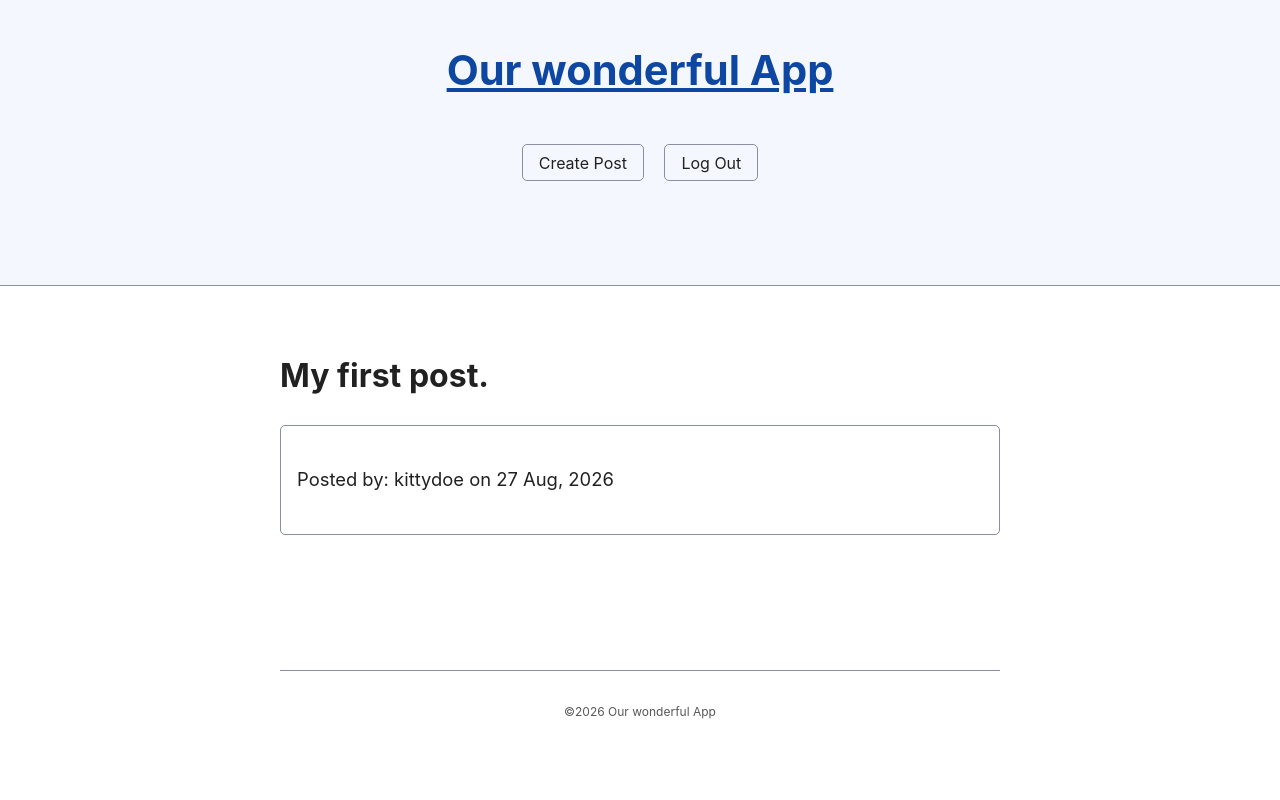
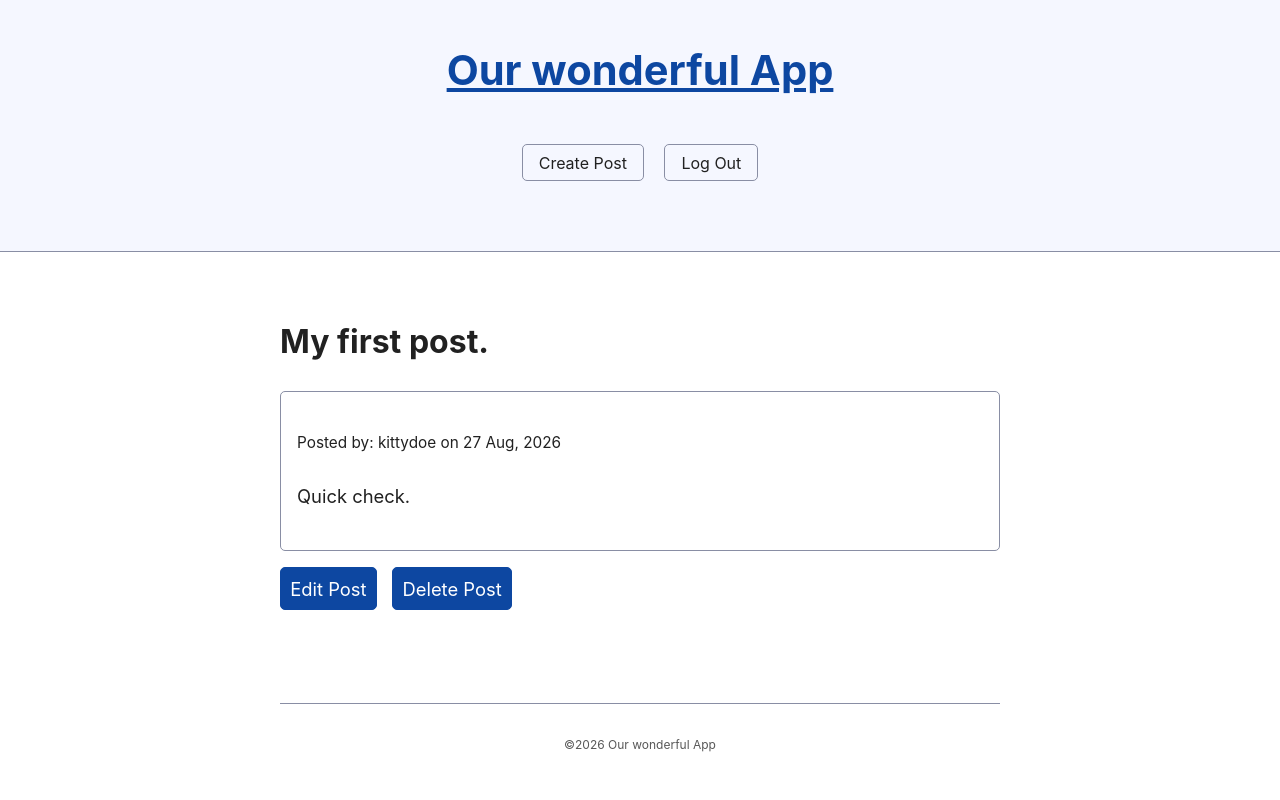
Before and after one commit to Abhishek75s/LearnWebCode, a Node server app: page /post/1 in a window 1280 px wide. Run offline with Node 20, Linux system fonts and the light colour scheme; the visitor is signed in with stand-in values (Sample User, id 1); data comes from the database, SQL or seed files in the repository; both versions use the stored data as it was after the commit; some libraries are stand-ins or nearby versions.

Commit message:
feat: UPDATE exsting posts

```diff
--- a/server.js
+++ b/server.js
@@ -80,7 +80,7 @@
 
 app.get('/', (req, res) => {
     if(req.user){
-        const fetchAllPostsStmt = db.prepare('SELECT * FROM posts WHERE authorid = ?')
+        const fetchAllPostsStmt = db.prepare('SELECT * FROM posts WHERE authorid = ? ORDER BY createdDate DESC')
         const myAllPosts = fetchAllPostsStmt.all(req.user.userid) // all method fetches all the matching rows from the DB while get is used to fetch single record
 
         //  db.all() -> It always returns an Array of objects, if nothing matches return [] empty array.
@@ -174,6 +174,50 @@
 
     return errors;
 }
+
+app.get('/edit-post/:id', (req, res) => {
+    // try to lookup the post in question
+    const postLookupStmt = db.prepare('SELECT * FROM posts WHERE posts.id = ?')
+    const post = postLookupStmt.get(req.params.id)
+
+    if(!post) {
+        return res.redirect('/')
+    }
+
+    // check only post author has access to edit it
+    if(post.authorid !== req.user.userid) {
+        res.redirect('/')
+    }
+
+    // render edit post template if post is FOUND
+    res.render('edit-post', { post })    // no { post: post } used here
+});
+
+app.post('/edit-post/:id', (req, res) => {
+    // try to lookup the post in question
+    const postLookupStmt = db.prepare('SELECT * FROM posts WHERE posts.id = ?')
+    const post = postLookupStmt.get(req.params.id)
+
+    if(!post) {
+        return res.redirect('/')
+    }
+
+    // check only post author has access to edit it
+    if(post.authorid !== req.user.userid) {
+        res.redirect('/')
+    }
+
+    const errors = commonPostValidation(req);
+
+    if(errors.length !== 0) {
+        return res.render('edit-post', { errros })
+    }
+
+    const updatePostStmt = db.prepare('UPDATE posts SET title = ?, body = ? WHERE id = ?')
+    updatePostStmt.run(req.body.title, req.body.body, req.params.id)
+
+    res.redirect(`/post/${req.params.id}`)
+});
 
 app.get('/post/:id', LoggedInCheck, (req, res) => {
     // const fetchPostStmt = db.prepare('SELECT * FROM posts WHERE id = ?')
--- a/views/view-post.ejs
+++ b/views/view-post.ejs
@@ -8,9 +8,17 @@
             <article>
                 <p>
                     <!-- Posted by: <%= post.username %> on <%= new Date(post.createdDate).getDate() %>/<%= new Date(post.createdDate).getMonth() + 1 %>/<%= new Date(post.createdDate).getFullYear() %> (DD/MM/YYYY) -->
-                    Posted by: <%= post.username %> on <%= new Date(post.createdDate).getDate() %> <%= new Date(post.createdDate).toLocaleString('en-US', { month: 'short' })%>, <%= new Date(post.createdDate).getFullYear() %>
+                    <small>Posted by: <%= post.username %> on <%= new Date(post.createdDate).getDate() %> <%= new Date(post.createdDate).toLocaleString('en-US', { month: 'short' })%>, <%= new Date(post.createdDate).getFullYear() %> </small>
+                    <br/>
+                    <br/>
+                    <%= post.body %>
                 </p>
             </article>
+
+            <a href="/edit-post/<%= post.id %>" class="button">Edit Post</a> &nbsp;
+            <form style="display: inline;" action="/delete-post/<%= post.id %>" method="POST">
+                <button>Delete Post</button>
+            </form>
 
         </main>
         <%- include('includes/footer') %>
```
Also changed, not shown: views/edit-post.ejs (added, +29 -0 lines), database.db, 2 other files.
